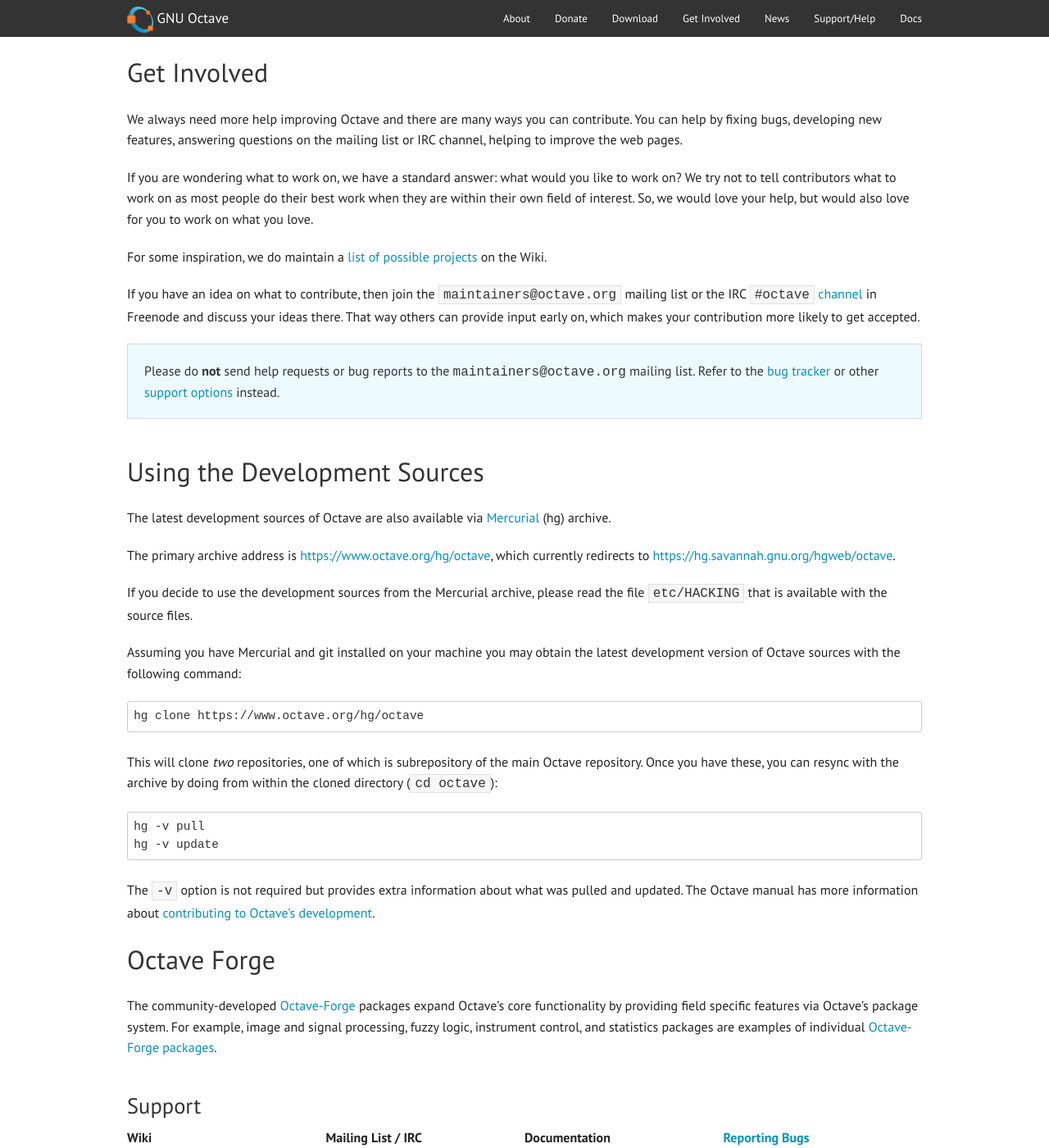
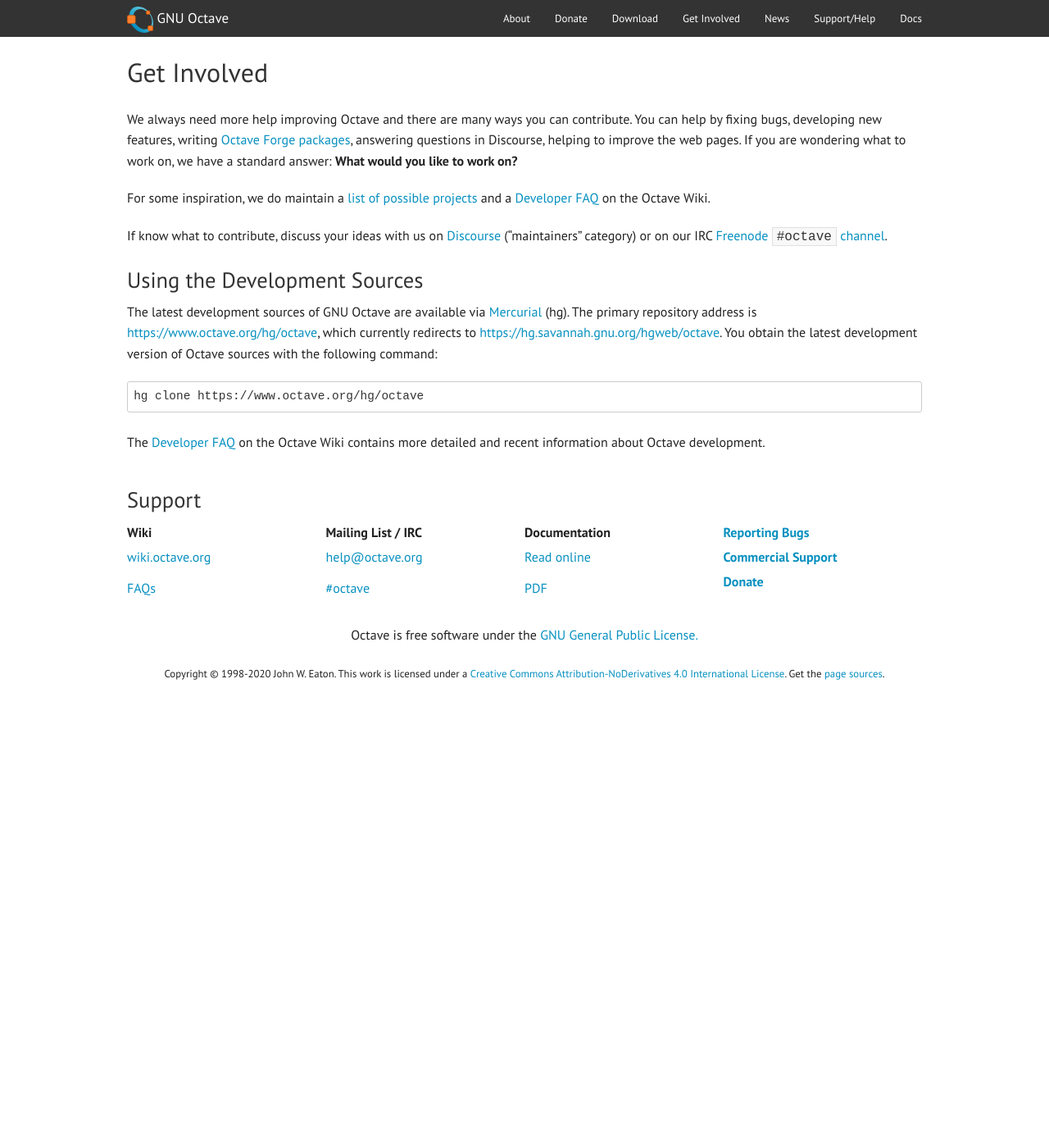
Before and after one commit to gnu-octave/gnu-octave.github.io, a Jekyll site: the page built from get-involved.md, in a window 1280 px wide and 1400 px high. Shown: the whole window at 82% size. Built offline with Jekyll 4.4.1, drawn with Linux system fonts in a browser that asks for light colours.

Commit message:
* get-involved.md: Overhaul page, avoid redundancy with the wiki.

```diff
--- a/_config.yml
+++ b/_config.yml
@@ -21,9 +21,10 @@
   GNU Octave is a programming language for scientific computing.
 baseurl: "/software/octave" # the subpath of your site, e.g. /blog
 url: "https://www.gnu.org" # the base hostname & protocol for your site
+discourse_url: "https://octave.discourse.group/"
 wiki_url: "https://wiki.octave.org"
 faq_url: "https://wiki.octave.org/faq"
-docs_url: "https://www.gnu.org/software/octave/doc/interpreter"
+docs_url: "https://www.gnu.org/software/octave/doc/latest"
 bugs_url: "https://savannah.gnu.org/bugs/?group=octave"
 sourceforge_url: "https://octave.sourceforge.io"
 maintainers_email: "maintainers@octave.org"
--- a/get-involved.md
+++ b/get-involved.md
@@ -4,86 +4,41 @@
 menu: true
 ---
 
-We always need more help improving Octave and there are many ways you can
-contribute.  You can help by fixing bugs, developing new features, answering
-questions on the mailing list or IRC channel, helping to improve the web pages.
+We always need more help improving Octave
+and there are many ways you can contribute.
+You can help by fixing bugs,
+developing new features,
+writing [Octave Forge packages]({{ site.sourceforge_url }}),
+answering questions in Discourse,
+helping to improve the web pages.
+If you are wondering what to work on,
+we have a standard answer:
+**What would you like to work on?**
 
-If you are wondering what to work on, we have a standard answer:
-what would you like to work on?  We try not to tell contributors
-what to work on as most people do their best work when they are
-within their own field of interest.  So, we would love your help,
-but would also love for you to work on what you love.
+For some inspiration,
+we do maintain a [list of possible projects]({{ site.wiki_url }}/Projects)
+and a [Developer FAQ]({{ site.wiki_url }}/Developer_FAQ) on the Octave Wiki.
 
-For some inspiration, we do maintain a [list of possible projects][1]
-on the Wiki.
-
-If you have an idea on what to contribute, then join the
-[`{{ site.maintainers_email }}`][2] mailing list or the IRC
-[`{{ site.irc_channel }}` channel][3] in Freenode and discuss your ideas there.
-That way others can provide input early on, which makes your contribution more
-likely to get accepted.
-
-<div class="row">
-<div class="columns small-12">
-<div class="panel callout">
-Please do <strong>not</strong> send help requests or bug reports to the
-<samp>{{ site.maintainers_email }}</samp> mailing list.  Refer to the
-<a href="{{ "bugs.html" | relative_url }}">bug tracker</a> or other
-<a href="{{ "support.html" | relative_url }}">support options</a> instead.
-</div>
-</div>
-</div>
-
-[1]: {{ site.wiki_url }}/Projects
-[2]: https://lists.gnu.org/mailman/listinfo/octave-maintainers
-[3]: https://webchat.freenode.net/?channels=octave&amp;uio=MT1mYWxzZSYyPXRydWUmMTI9dHJ1ZQda
+If know what to contribute,
+discuss your ideas with us on [Discourse]({{ site.discourse_url }})
+("maintainers" category) or on our IRC
+[Freenode `{{ site.irc_channel }}` channel](https://webchat.freenode.net/#octave).
 
 
-# Using the Development Sources
+### Using the Development Sources
 
-The latest development sources of Octave are also available via
-[Mercurial][4] (hg) archive.
-
-The primary archive address is [https://www.octave.org/hg/octave][5],
-which currently redirects to [https://hg.savannah.gnu.org/hgweb/octave][6].
-
-If you decide to use the development sources from the Mercurial archive,
-please read the file [`etc/HACKING`][7] that is available with the source
-files.
-
-Assuming you have Mercurial and git installed on your machine you may obtain
-the latest development version of Octave sources with the following command:
+The latest development sources of GNU Octave are available via
+[Mercurial](https://www.mercurial-scm.org/) (hg).
+The primary repository address is
+[https://www.octave.org/hg/octave](https://www.octave.org/hg/octave),
+which currently redirects to
+[https://hg.savannah.gnu.org/hgweb/octave](https://hg.savannah.gnu.org/hgweb/octave).
+You obtain the latest development version of Octave sources with the following
+command:
 
 {% highlight text %}
 hg clone https://www.octave.org/hg/octave
 {% endhighlight %}
 
-This will clone *two* repositories, one of which is subrepository of the
-main Octave repository. Once you have these, you can resync with the archive
-by doing from within the cloned directory (`cd octave`):
-
-{% highlight text %}
-hg -v pull
-hg -v update
-{% endhighlight %}
-
-The `-v` option is not required but provides extra information
-about what was pulled and updated.  The Octave manual has more
-information about [contributing to Octave's development][8].
-
-[4]: https://www.mercurial-scm.org/wiki/
-[5]: https://www.octave.org/hg/octave
-[6]: https://hg.savannah.gnu.org/hgweb/octave
-[7]: https://hg.savannah.gnu.org/hgweb/octave/file/tip/etc/HACKING
-[8]: {{ site.wiki_url }}/Developers
-
-
-# Octave Forge
-
-The community-developed [Octave-Forge][9] packages expand Octave's core
-functionality by providing field specific features via Octave's package system.
-For example, image and signal processing, fuzzy logic, instrument control,
-and statistics packages are examples of individual [Octave-Forge packages][10].
-
-[9]: {{ site.sourceforge_url }}
-[10]: {{ site.sourceforge_url }}/packages.php
+The [Developer FAQ]({{ site.wiki_url }}/Developer_FAQ) on the Octave Wiki
+contains more detailed and recent information about Octave development.
```
